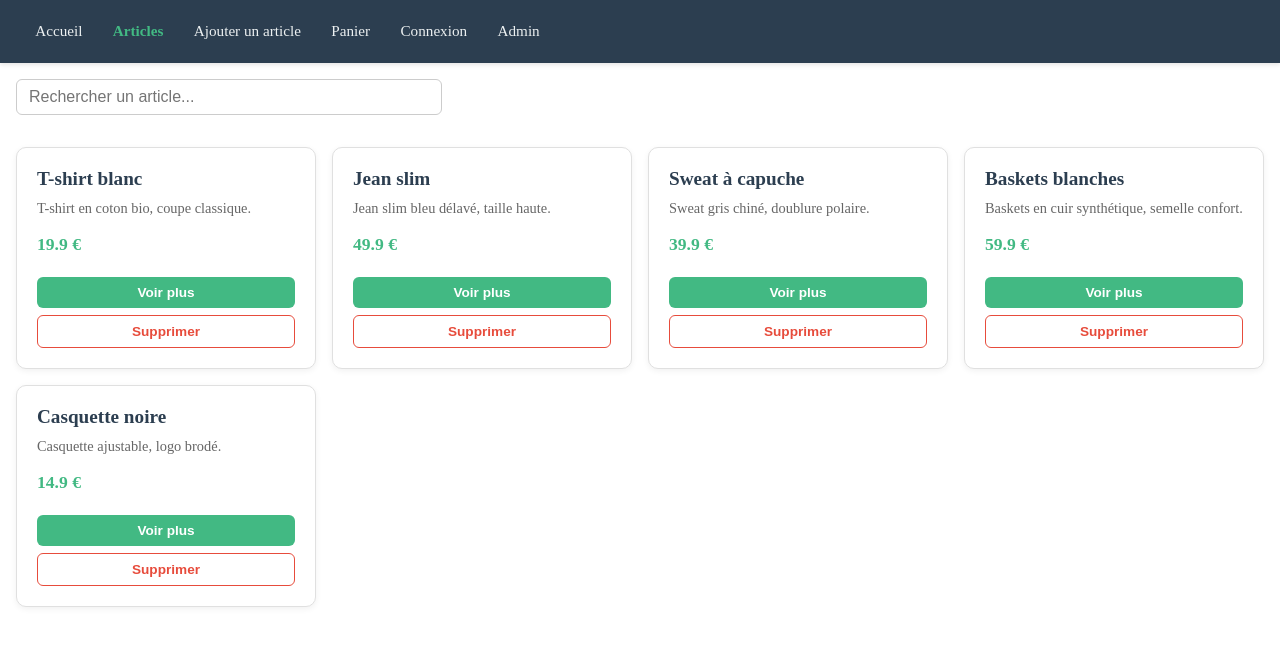
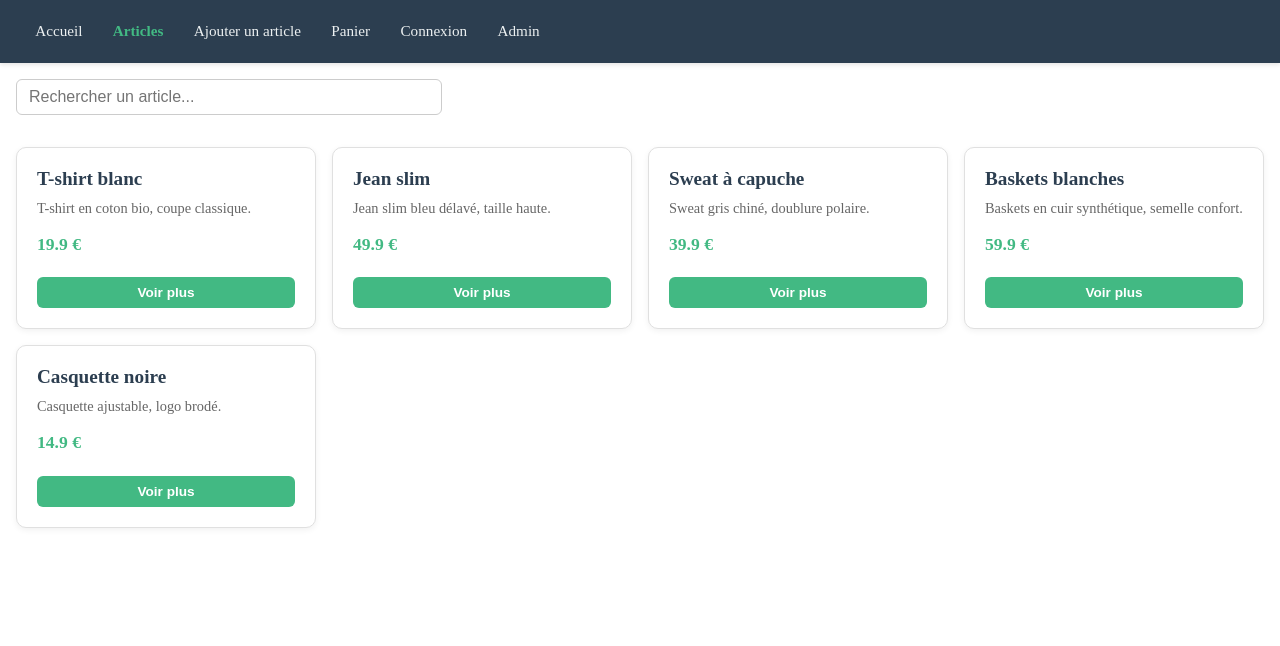
Before and after one commit to Lykomonix/TP1_HARTZ, a Vue app: page /articles in a window 1280 px wide. Shown: the top 646 px of the page. Built offline with nearby package versions, Linux system fonts and the light colour scheme.

Commit message:
feat: button management

```diff
--- a/src/components/ArticleItem.vue
+++ b/src/components/ArticleItem.vue
@@ -1,5 +1,5 @@
 <script setup>
-import { useRouter } from 'vue-router'
+import { useRouter, useRoute } from 'vue-router'
 const props = defineProps({
     id: Number,
     name: String,
@@ -10,6 +10,7 @@ const props = defineProps({
 const emit = defineEmits(['delete'])
 
 const router = useRouter()
+const route = useRoute()
 
 function handleClick() {
   router.push(`/articles/${props.id}`)
@@ -21,8 +22,8 @@ function handleClick() {
         <h2>{{ name }}</h2>
         <p class="description">{{ description }}</p>
         <p class="price">{{ price }} €</p>
-        <button @click="handleClick">Voir plus</button>
-        <button @click="$emit('delete', id)">Supprimer</button>
+        <button v-show="route.path !== '/admin'" @click="handleClick">Voir plus</button>
+        <button v-show="route.path === '/admin'" class="delete-button" @click="$emit('delete', id)">Supprimer</button>
     </div>
 </template>
 
@@ -90,13 +91,13 @@ function handleClick() {
     background-color: #369870;
 }
 
-.item-card button:last-of-type {
+.item-card .delete-button {
     background-color: transparent;
     color: #e74c3c;
     border: 1px solid #e74c3c;
 }
 
-.item-card button:last-of-type:hover {
+.item-card .delete-button:hover {
     background-color: #e74c3c;
     color: white;
 }
```
